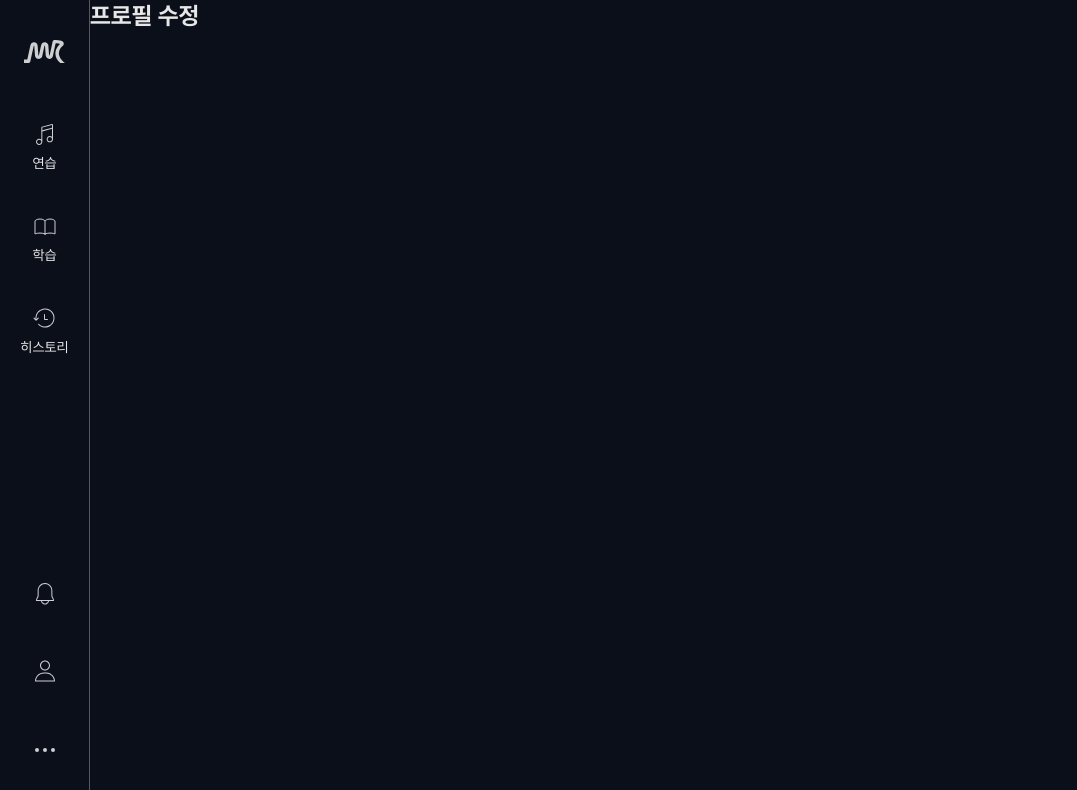
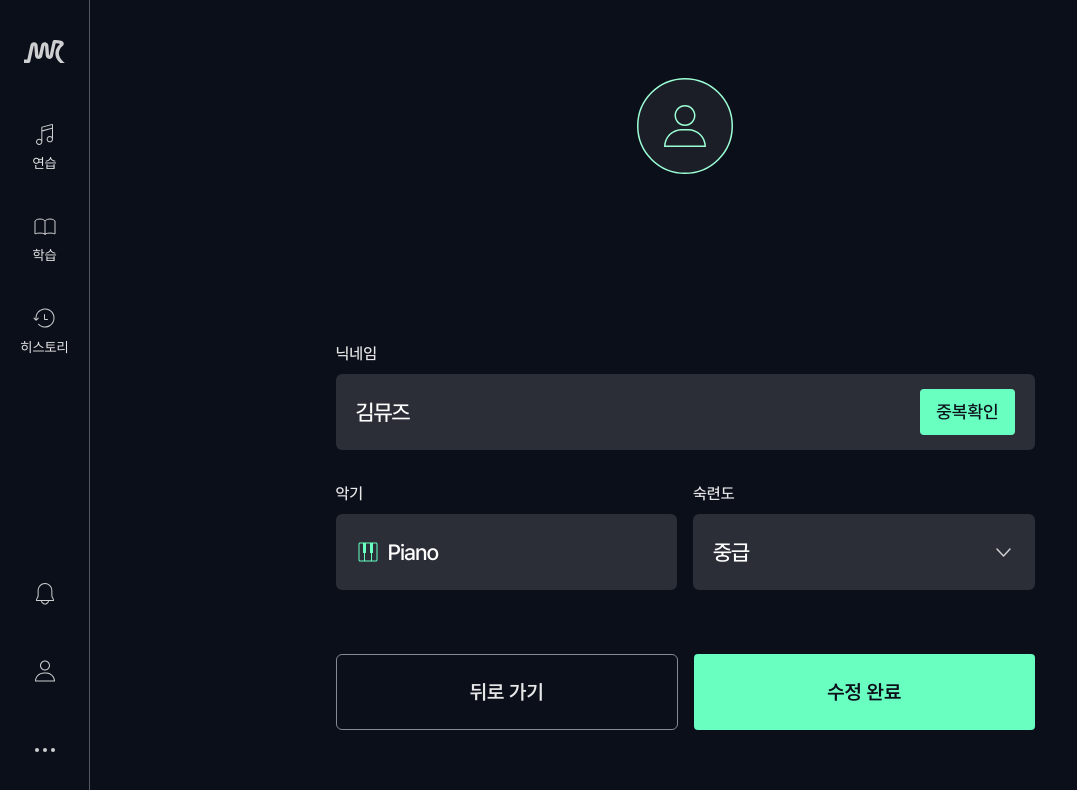
Before and after one commit to Musereview/FE, a React (Vite) app: page /profile/edit in a window 1280 px wide. Shown: the top 790 px of the page, without its empty margins (0-1077 px from the left). Built offline with nearby package versions, Linux system fonts and the light colour scheme.

Commit message:
feat: 프로필 수정 UI 구현 (#19)

```diff
--- a/src/pages/profile/ProfileEditPage.tsx
+++ b/src/pages/profile/ProfileEditPage.tsx
@@ -1,6 +1,180 @@
 // 프로필 수정 페이지
+import { useEffect, useRef, useState } from 'react';
+import { useNavigate } from 'react-router-dom';
+import ProfileImage from '@/assets/profile/profile.svg?react';
+import PianoIcon from '@/assets/profile/piano.svg?react';
+import ChevronDownIcon from '@/assets/practice/chevron-down.svg?react';
+import { useCheckNickname } from '@/hooks/useCheckNickname';
+import { validateNicknameFormat } from '@/utils/validateNickname';
+
+const LEVEL_OPTIONS = ['입문', '중급', '전공'];
+
+type NicknameStatus = 'idle' | 'length' | 'format' | 'duplicate' | 'available';
+
+const NICKNAME_MESSAGE: Record<Exclude<NicknameStatus, 'idle'>, { text: string; tone: 'error' | 'success' }> = {
+  length: { text: '2~10자의 닉네임을 입력해 주세요.', tone: 'error' },
+  format: { text: '공백 및 특수문자는 사용할 수 없습니다.', tone: 'error' },
+  duplicate: { text: '사용 중인 닉네임입니다.', tone: 'error' },
+  available: { text: '사용 가능한 닉네임입니다.', tone: 'success' },
+};
+
 function ProfileEditPage() {
-  return <h1 className="text-2xl font-bold">프로필 수정</h1>;
+  const navigate = useNavigate();
+
+  const [nickname, setNickname] = useState('김뮤즈');
+  const [nicknameStatus, setNicknameStatus] = useState<NicknameStatus>('idle');
+  const [level, setLevel] = useState('중급');
+  const [levelOpen, setLevelOpen] = useState(false);
+  const levelRef = useRef<HTMLDivElement>(null);
+
+  const { mutate: checkNickname, isPending } = useCheckNickname();
+
+  // 닉네임 수정 시 이전 검증 결과 초기화
+  const handleNicknameChange = (value: string) => {
+    setNickname(value);
+    setNicknameStatus('idle');
+  };
+
+  // 중복확인
+  const handleCheckNickname = () => {
+    const formatError = validateNicknameFormat(nickname);
+    if (formatError) {
+      setNicknameStatus(formatError);
+      return;
+    }
+    checkNickname(nickname, {
+      onSuccess: (data) => setNicknameStatus(data.available ? 'available' : 'duplicate'),
+    });
+  };
+
+  useEffect(() => {
+    if (!levelOpen) return;
+
+    function handleClickOutside(event: MouseEvent) {
+      if (levelRef.current && !levelRef.current.contains(event.target as Node)) {
+        setLevelOpen(false);
+      }
+    }
+
+    document.addEventListener('mousedown', handleClickOutside);
+    return () => document.removeEventListener('mousedown', handleClickOutside);
+  }, [levelOpen]);
+
+  return (
+    <div className="mx-auto flex min-h-screen w-full max-w-[747px] flex-col items-center px-6 pt-[78px] pb-[76px]">
+      {/* 프로필 이미지 */}
+      <ProfileImage className="size-24" />
+
+      {/* 입력 폼 */}
+      <div className="mt-[168px] flex w-full flex-col gap-8">
+        {/* 닉네임 */}
+        <div className="flex flex-col gap-2">
+          <div className="flex items-center justify-between">
+            <label htmlFor="nickname" className="body-small text-gray-300">
+              닉네임
+            </label>
+            {nicknameStatus !== 'idle' && (
+              <p
+                className={`body-small text-right ${
+                  NICKNAME_MESSAGE[nicknameStatus].tone === 'error' ? 'text-error' : 'text-primary-400'
+                }`}>
+                {NICKNAME_MESSAGE[nicknameStatus].text}
+              </p>
+            )}
+          </div>
+          <div className="flex h-[76px] w-full items-center gap-2 rounded-[6px] bg-gray-800 px-5 py-4">
+            <input
+              id="nickname"
+              type="text"
+              value={nickname}
+              onChange={(event) => handleNicknameChange(event.target.value)}
+              placeholder="2~10자의 한글, 영문, 숫자만 사용해 주세요. (공백/특수문자 불가)"
+              className="body-large-m min-w-0 flex-1 bg-transparent text-gray-100 outline-none placeholder:text-gray-500"
+            />
+            <button
+              type="button"
+              onClick={handleCheckNickname}
+              disabled={!nickname || isPending}
+              className={`button-medium shrink-0 rounded-[4px] px-4 py-2 ${
+                nickname ? 'bg-primary-400 text-gray-950' : 'border-[0.5px] border-gray-300 text-gray-300'
+              }`}>
+              중복확인
+            </button>
+          </div>
+        </div>
+
+        {/* 악기 & 숙련도 */}
+        <div className="flex items-start gap-4">
+          <div className="flex flex-1 flex-col gap-2">
+            <p className="body-small text-gray-300">악기</p>
+            <div className="flex h-[76px] items-center gap-2 rounded-[6px] bg-gray-800 px-5 py-4">
+              <PianoIcon className="text-primary-400 size-6 shrink-0" />
+              <p className="body-large-m text-gray-100">Piano</p>
+            </div>
+          </div>
+
+          {/* 숙련도 드롭다운 */}
+          <div className="flex flex-1 flex-col gap-2">
+            <p className="body-small text-gray-300">숙련도</p>
+            <div ref={levelRef} className="relative">
+              <button
+                type="button"
+                onClick={() => setLevelOpen((prev) => !prev)}
+                aria-haspopup="listbox"
+                aria-expanded={levelOpen}
+                className="flex h-[76px] w-full items-center gap-2 rounded-[6px] bg-gray-800 px-5 py-4 text-left">
+                <span className="body-large-m flex-1 text-gray-100">{level}</span>
+                <ChevronDownIcon className={`size-6 shrink-0 text-gray-400 ${levelOpen ? 'rotate-180' : ''}`} />
+              </button>
+
+              {levelOpen && (
+                <ul
+                  role="listbox"
+                  className="absolute top-[calc(100%+15px)] left-0 z-10 flex w-full flex-col overflow-hidden rounded-[6px] border-[0.5px] border-gray-600">
+                  {LEVEL_OPTIONS.map((option) => {
+                    const selected = option === level;
+                    return (
+                      <li key={option}>
+                        <button
+                          type="button"
+                          role="option"
+                          aria-selected={selected}
+                          onClick={() => {
+                            setLevel(option);
+                            setLevelOpen(false);
+                          }}
+                          className={`button-large2 hover:bg-primary-300 flex h-[76px] w-full items-center px-5 text-left hover:text-gray-900 ${
+                            selected ? 'bg-primary-500 text-gray-950' : 'bg-gray-700 text-gray-300'
+                          }`}>
+                          {option}
+                        </button>
+                      </li>
+                    );
+                  })}
+                </ul>
+              )}
+            </div>
+          </div>
+        </div>
+      </div>
+
+      {/* 하단 버튼 */}
+      <div className="mt-auto flex w-full items-center justify-between gap-4 pt-16">
+        <button
+          type="button"
+          onClick={() => navigate('/profile')}
+          className="button-large1 flex h-[76px] flex-1 items-center justify-center rounded-[6px] border-[0.5px] border-gray-600 text-gray-300">
+          뒤로 가기
+        </button>
+        <button
+          type="button"
+          onClick={() => navigate('/profile')}
+          className="button-large1 bg-primary-400 flex h-[76px] flex-1 items-center justify-center rounded-[4px] text-gray-950">
+          수정 완료
+        </button>
+      </div>
+    </div>
+  );
 }
 
 export default ProfileEditPage;
--- a/src/pages/profile/ProfilePage.tsx
+++ b/src/pages/profile/ProfilePage.tsx
@@ -44,7 +44,7 @@ function ProfilePage() {
           <div className="flex flex-1 flex-col gap-2">
             <p className="body-small text-gray-300">악기</p>
             <div className="flex items-center gap-2 rounded-[6px] bg-gray-800 px-5 py-4">
-              <PianoIcon className="size-6 shrink-0" />
+              <PianoIcon className="text-primary-400 size-6 shrink-0" />
               <p className="body-large-m text-gray-100">Piano</p>
             </div>
           </div>
```
